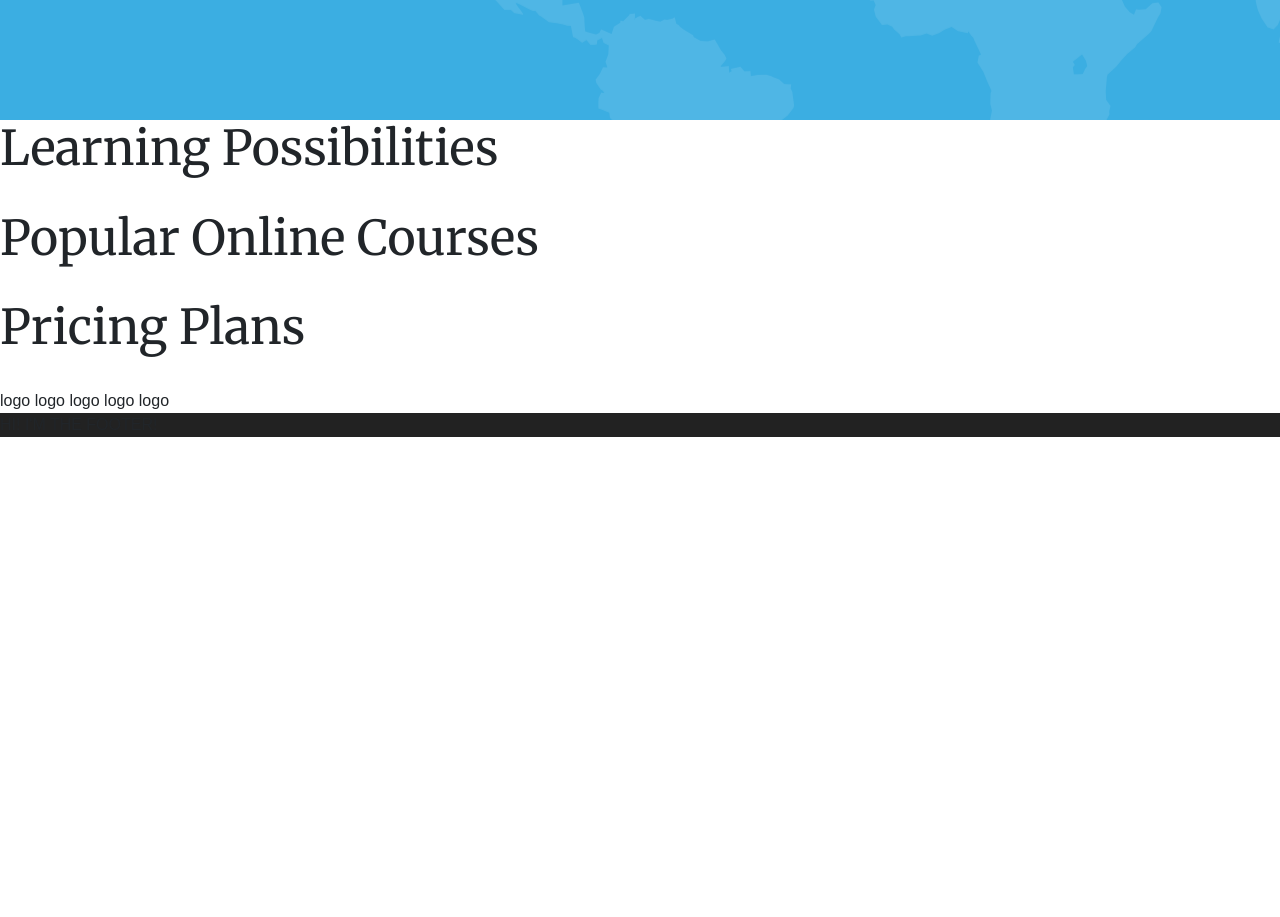
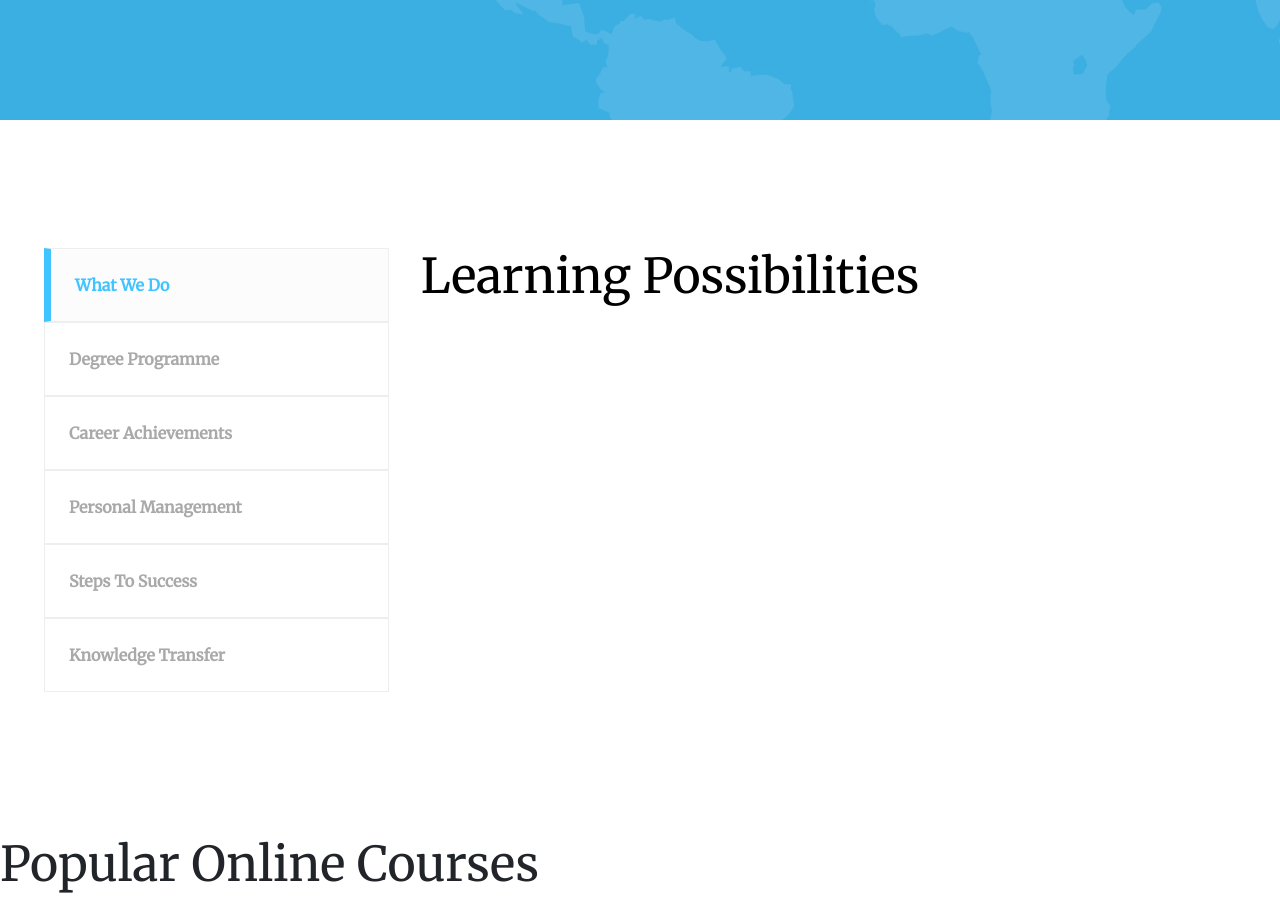
Before and after one commit to carloeusebi/proj-html-vuejs, a Vue app: page / in a window 1280 px wide. Shown: the part 3520-4437 px from the top of the page. Before the commit the page ends 3957 px from the top, so only its background shows below. Built offline with nearby package versions, Linux system fonts and the light colour scheme.

Commit message:
Completed left column of  learning section

```diff
--- a/src/assets/data/index.js
+++ b/src/assets/data/index.js
@@ -1,9 +1,9 @@
 import { boxes } from './_boxes';
 import { courses } from './_courses';
-import { list as learningList } from './_learning';
+import { list as learningList, descriptions } from './_learning';
 import { navbarLinks } from './_navbar';
 import { plans, perks } from './_pricing';
 import { quotes } from './_quotes';
 import { jumbo } from './_jumbo';
 
-export { boxes, courses, learningList, navbarLinks, plans, perks, quotes, jumbo };
+export { boxes, courses, learningList, navbarLinks, plans, perks, quotes, jumbo, descriptions };
--- a/src/components/main/MainLearning.vue
+++ b/src/components/main/MainLearning.vue
@@ -1,9 +1,76 @@
 <script>
-export default {};
+import { learningList, descriptions } from '@/assets/data';
+
+export default {
+	data() {
+		return {
+			learningList,
+			descriptions,
+			active: learningList[0].id,
+		};
+	},
+};
 </script>
 
 <template>
-	<h2>Learning Possibilities</h2>
+	<section id="learning-possibilities">
+		<div class="container">
+			<div class="grid">
+				<div class="left-column">
+					<ul>
+						<li
+							v-for="item in learningList"
+							@click="active = item.id"
+							:key="item.id"
+							:class="{ active: item.id === active }"
+							class="cell">
+							{{ item.text }}
+						</li>
+					</ul>
+				</div>
+				<div class="right-column">
+					<h2>Learning Possibilities</h2>
+				</div>
+			</div>
+		</div>
+	</section>
 </template>
 
-<style scoped></style>
+<style lang="scss" scoped>
+@use '@/assets/sass/colors' as *;
+@use '@/assets/sass' as *;
+
+section {
+	margin: 8rem 0;
+}
+.grid {
+	display: grid;
+	grid-template-columns: 30% 70%;
+	gap: 2rem;
+}
+
+* {
+	color: $text-light-gray;
+}
+
+h2 {
+	color: black;
+}
+
+li {
+	font-family: $font-primary;
+	font-weight: 600;
+	padding: 1.5rem;
+	border: 1px solid #eee;
+	user-select: none;
+	cursor: pointer;
+	transition: all 250ms ease-out;
+
+	&.active,
+	&:hover {
+		background-color: #fcfcfc;
+		color: $background-blue;
+		border-left: 7px solid $background-blue;
+	}
+}
+</style>
```
